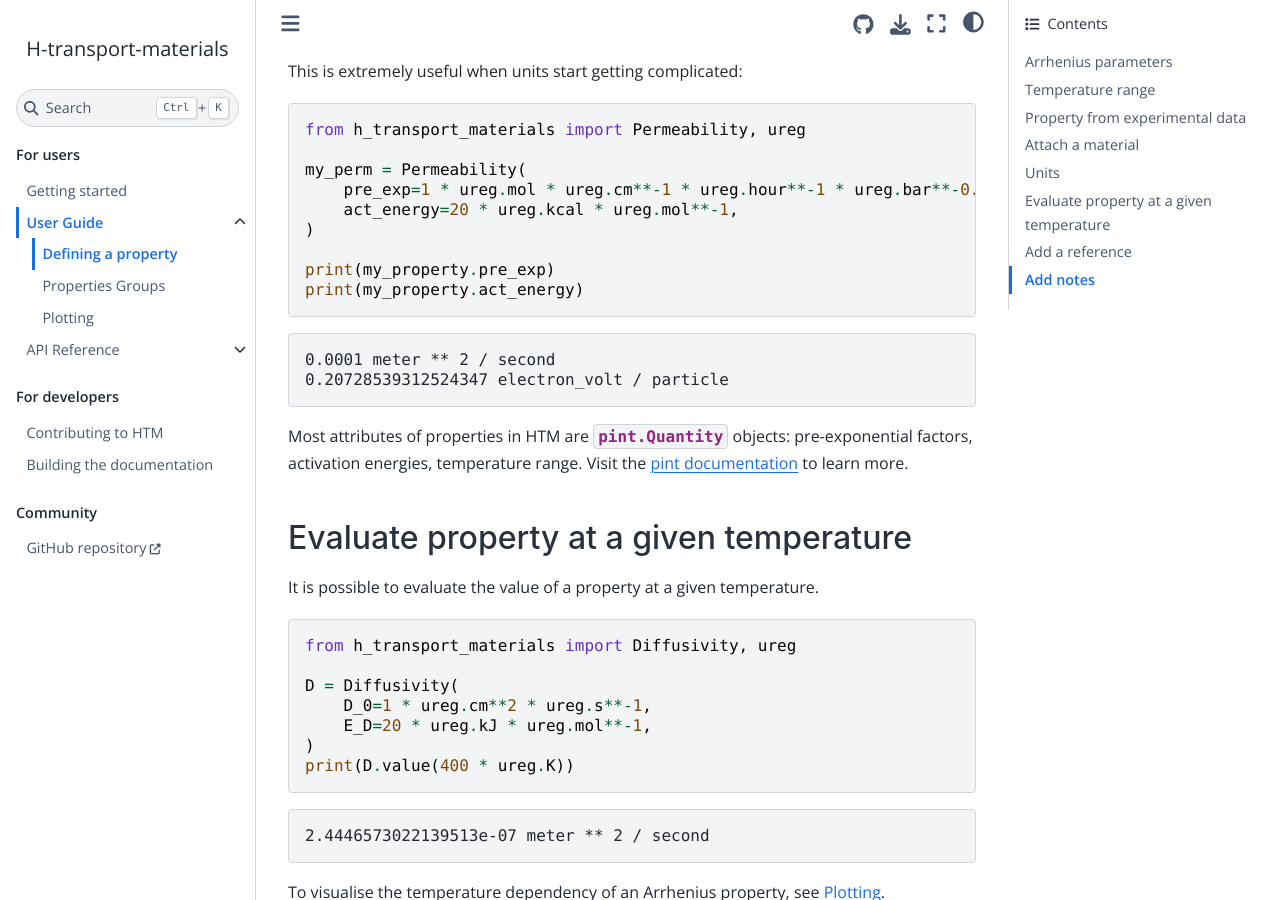
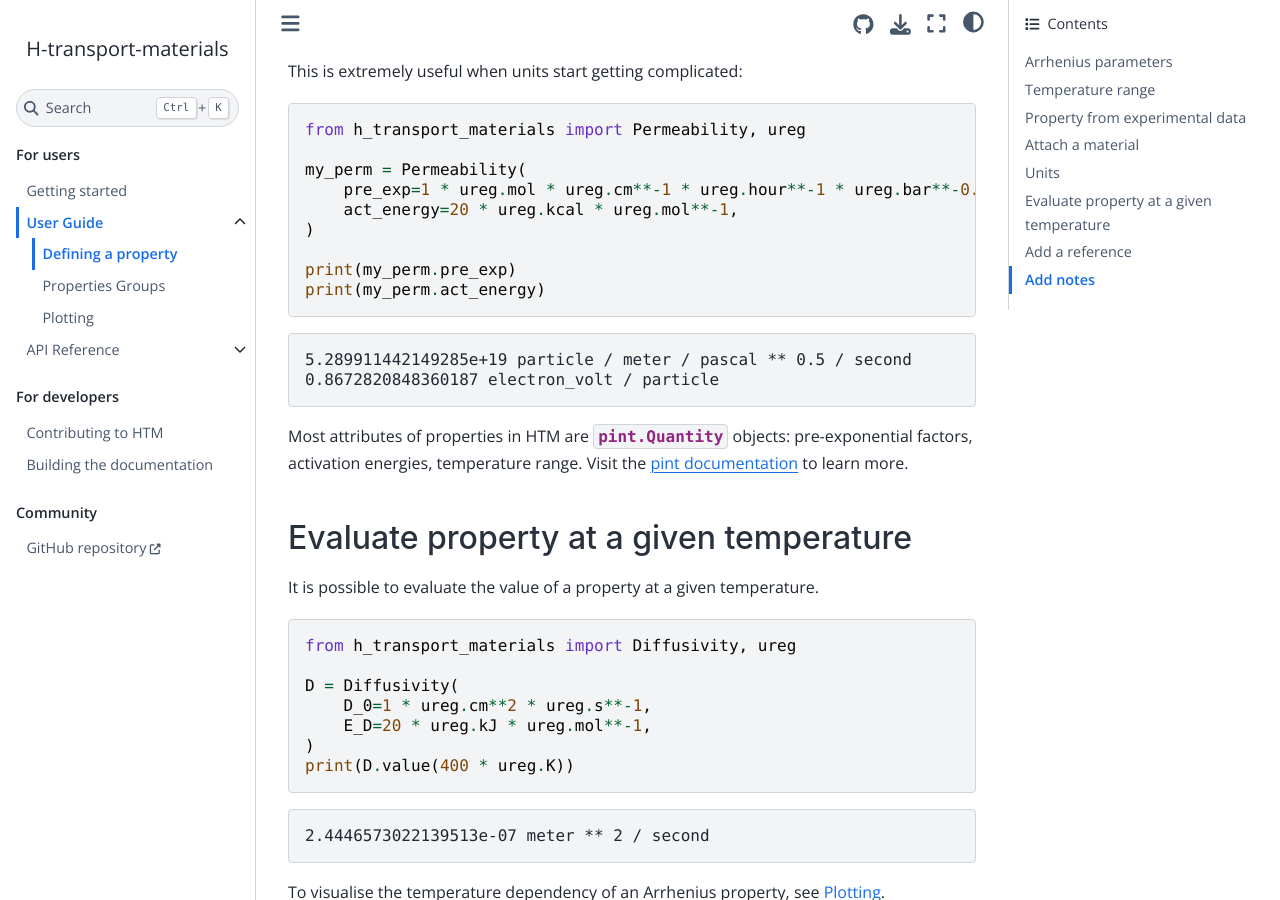
Before and after one commit to RemDelaporteMathurin/h-transport-materials, a Sphinx documentation site: the page built from docs/user/defining_property.rst, in a window 1280 px wide and 900 px high, scrolled down 2814 px. Built offline with Sphinx 7.4.7 and the Sphinx Book theme 1.1.4, drawn with Linux system fonts in a browser that asks for light colours.

Commit message:
Fix permeability

```diff
--- a/docs/user/defining_property.rst
+++ b/docs/user/defining_property.rst
@@ -147,13 +147,13 @@ This is extremely useful when units start getting complicated:
         act_energy=20 * ureg.kcal * ureg.mol**-1,
     )
 
-    print(my_property.pre_exp)
-    print(my_property.act_energy)
+    print(my_perm.pre_exp)
+    print(my_perm.act_energy)
 
 .. testoutput::
 
-    0.0001 meter ** 2 / second
-    0.20728539312524347 electron_volt / particle
+    5.289911442149285e+19 particle / meter / pascal ** 0.5 / second
+    0.8672820848360187 electron_volt / particle
 
 Most attributes of properties in HTM are :class:`pint.Quantity` objects: pre-exponential factors, activation energies, temperature range.
 Visit the `pint documentation <https://pint.readthedocs.io/en/stable/index.html>`_ to learn more.
```
